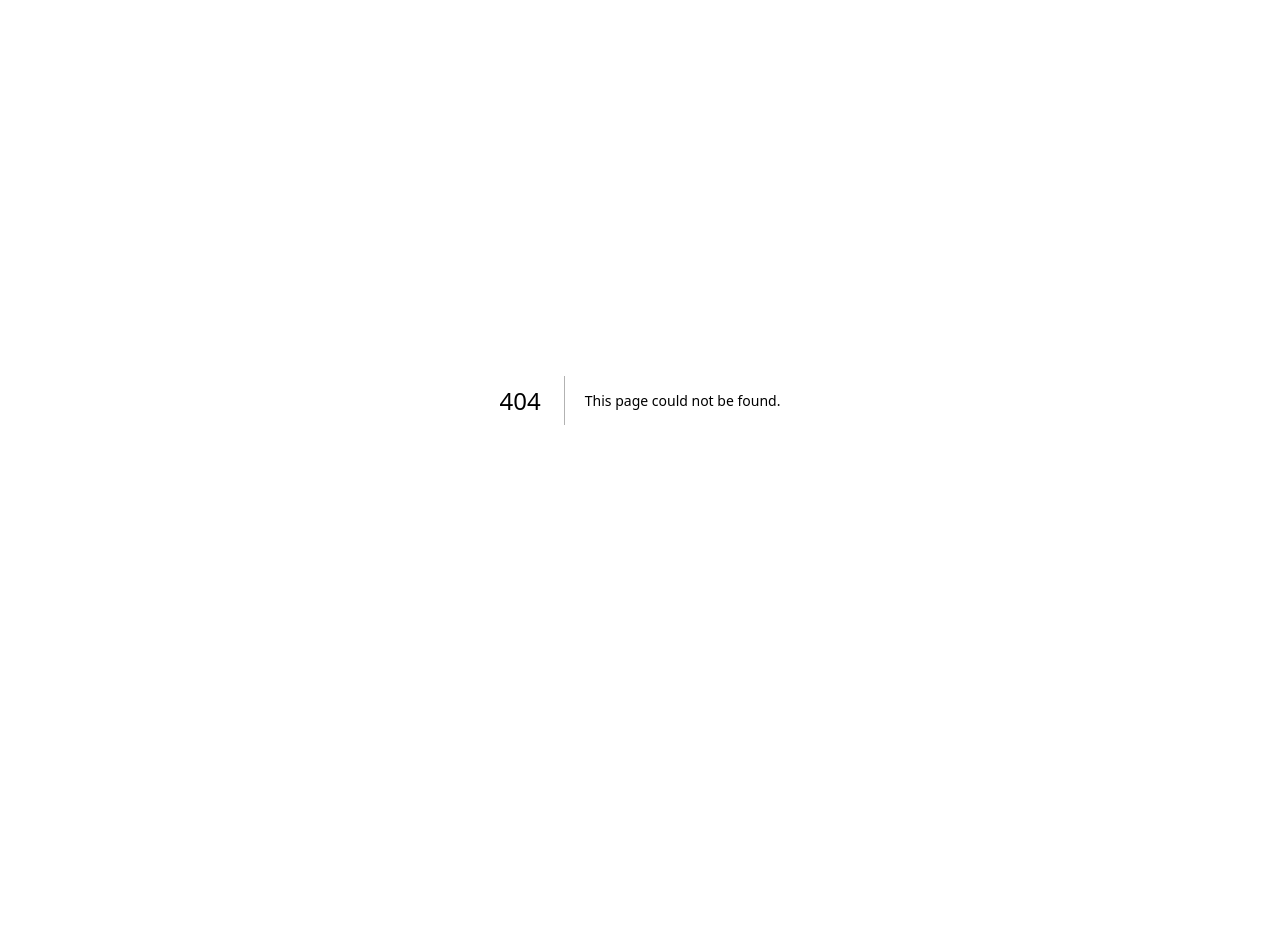
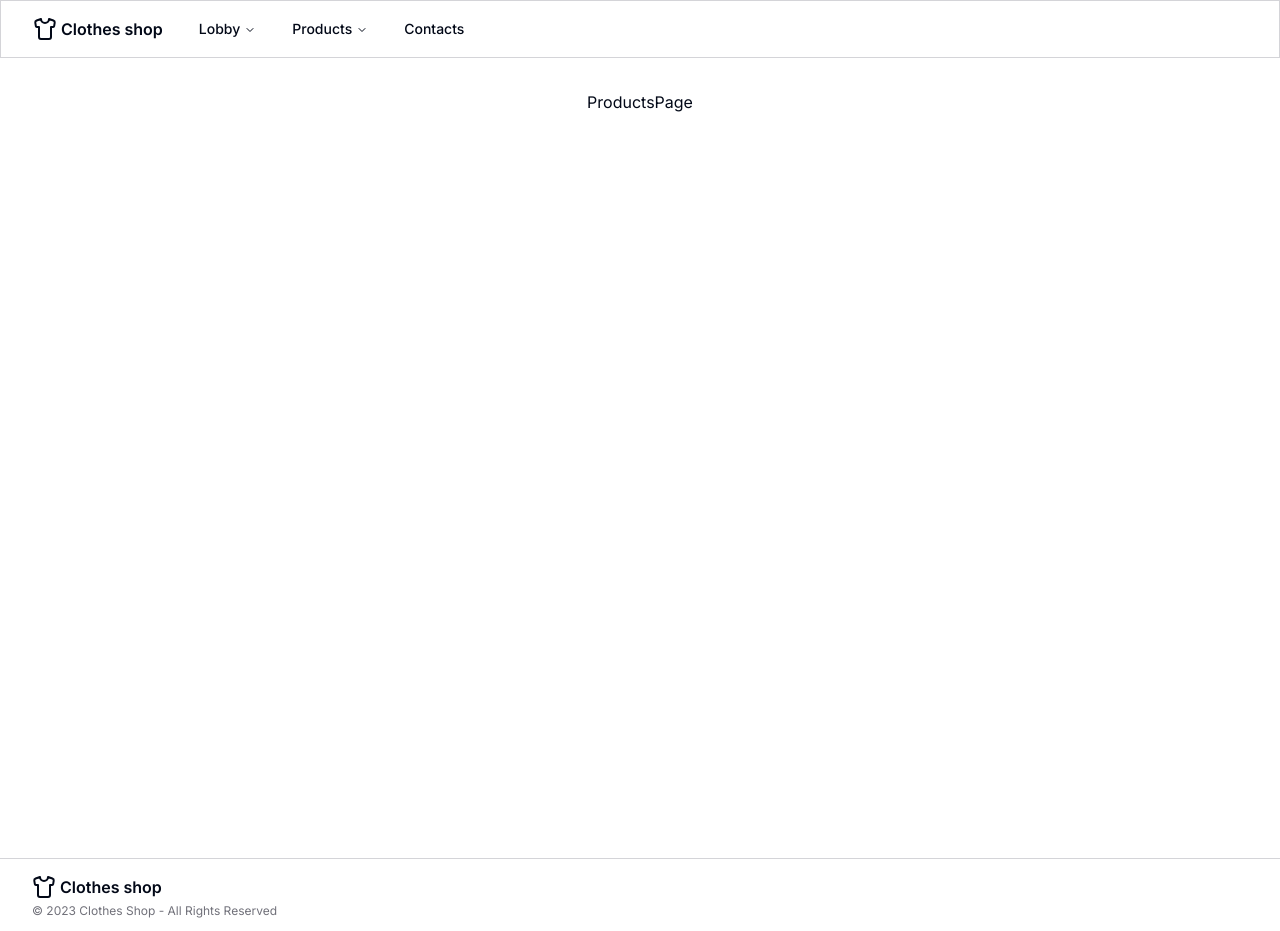
Before and after one commit to D1nviz/internet-shop, a Next.js app: page /products in a window 1280 px wide. Before the commit this address had no page. Before the commit the page ends 800 px from the top, so only its background shows below. Built offline with nearby package versions, Linux system fonts and the light colour scheme.

Commit message:
added routes, created some configs, optimization

```diff
--- a/src/app/(root)/layout.tsx
+++ b/src/app/(root)/layout.tsx
@@ -1,3 +1,4 @@
+import Footer from "@/components/layouts/footer";
 import Header from "@/components/layouts/header";
 
 export default function RootLayout({
@@ -9,7 +10,10 @@ export default function RootLayout({
     <html lang="en">
       <body>
         <Header />
-        <main className="py-[2rem] flex flex-col items-center container">{children}</main>
+        <main className="py-[2rem] flex flex-col items-center container min-h-screen">
+          {children}
+        </main>
+        <Footer />
       </body>
     </html>
   );
--- /dev/null
+++ b/src/app/(root)/product/[productid]/page.tsx
@@ -0,0 +1,12 @@
+import React from 'react'
+
+
+type SingleProductPageProps = {
+  params: {id: string}
+}
+export default function SingleProductPage({params}:SingleProductPageProps) {
+
+  return (
+    <div className='text-red text-4xl'>{params.id}</div>
+  )
+}
--- /dev/null
+++ b/src/app/(root)/products/[categoryid]/page.tsx
@@ -0,0 +1,11 @@
+import React from 'react'
+
+type SingleProductPageProps = {
+  params: {categoryid: string}
+}
+export default function SingleCategoryPage({params}: SingleProductPageProps) {
+  console.log(params)
+  return (
+    <div> hello{params.categoryid}</div>
+  )
+}
--- /dev/null
+++ b/src/app/(root)/products/page.tsx
@@ -0,0 +1,7 @@
+import React from 'react'
+
+export default function ProductsPage() {
+  return (
+    <div>ProductsPage</div>
+  )
+}
--- /dev/null
+++ b/src/components/configs/contacts.ts
@@ -0,0 +1,6 @@
+export const contacts = [
+  {title: "Instagram", link: "https://www.instagram.com/"},
+  {title: "GitHub", link: "https://www.instagram.com/"},
+  {title: "Discord", link: "https://www.instagram.com/"},
+  {title: "Telegram", link: "https://www.instagram.com/"},
+]
--- a/src/components/configs/navigation-links.ts
+++ b/src/components/configs/navigation-links.ts
@@ -1,37 +1,26 @@
 export const links: { title: string; href: string; description: string }[] = [
   {
-    title: "Alert Dialog",
-    href: "/docs/primitives/alert-dialog",
+    title: "Sweaters",
+    href: "/products/sweaters",
     description:
       "A modal dialog that interrupts the user with important content and expects a response.",
   },
   {
-    title: "Hover Card",
-    href: "/docs/primitives/hover-card",
+    title: "Trousers",
+    href: "/products/trousers",
     description:
       "For sighted users to preview content available behind a link.",
   },
   {
-    title: "Progress",
-    href: "/docs/primitives/progress",
+    title: "Shoes",
+    href: "/products/shoes",
     description:
       "Displays an indicator showing the completion progress of a task, typically displayed as a progress bar.",
   },
   {
-    title: "Scroll-area",
-    href: "/docs/primitives/scroll-area",
+    title: "Accessories",
+    href: "/products/accessories",
     description: "Visually or semantically separates content.",
   },
-  {
-    title: "Tabs",
-    href: "/docs/primitives/tabs",
-    description:
-      "A set of layered sections of content—known as tab panels—that are displayed one at a time.",
-  },
-  {
-    title: "Tooltip",
-    href: "/docs/primitives/tooltip",
-    description:
-      "A popup that displays information related to an element when the element receives keyboard focus or the mouse hovers over it.",
-  },
+
 ]
--- a/src/components/layouts/footer.tsx
+++ b/src/components/layouts/footer.tsx
@@ -1,7 +1,20 @@
-import React from 'react'
+import React from "react";
+import Logo from "../ui/logo";
 
 export default function Footer() {
   return (
-    <div>footet</div>
-  )
+    <footer className="border-t border-zinc-300">
+      <div className="flex container py-3">
+        <div className=" max-w-[20rem]">
+          <Logo  />
+          <p className=" text-xs text-zinc-500">
+             © 2023 Clothes Shop - All Rights Reserved
+          </p>
+        </div>
+        <div>
+          <ul></ul>
+        </div>
+      </div>
+    </footer>
+  );
 }
--- a/src/components/ui/logo.tsx
+++ b/src/components/ui/logo.tsx
@@ -1,10 +1,14 @@
 import React from 'react'
 import { Shirt } from 'lucide-react';
+import { cn } from '@/lib/utils';
 
+type LogoProps = React.HTMLAttributes<HTMLElement> & {
 
-export default function Logo() {
+}
+
+export default function Logo({className}:LogoProps) {
   return (
-    <div className='flex cursor-pointer py-1'>
+    <div className={cn('flex cursor-pointer py-1', className)}>
       <Shirt />
       <span className='ml-1 font-semibold'>Clothes shop</span>
     </div>
```
Also changed, not shown: src/app/(root)/page.tsx (+10 -0 lines).
